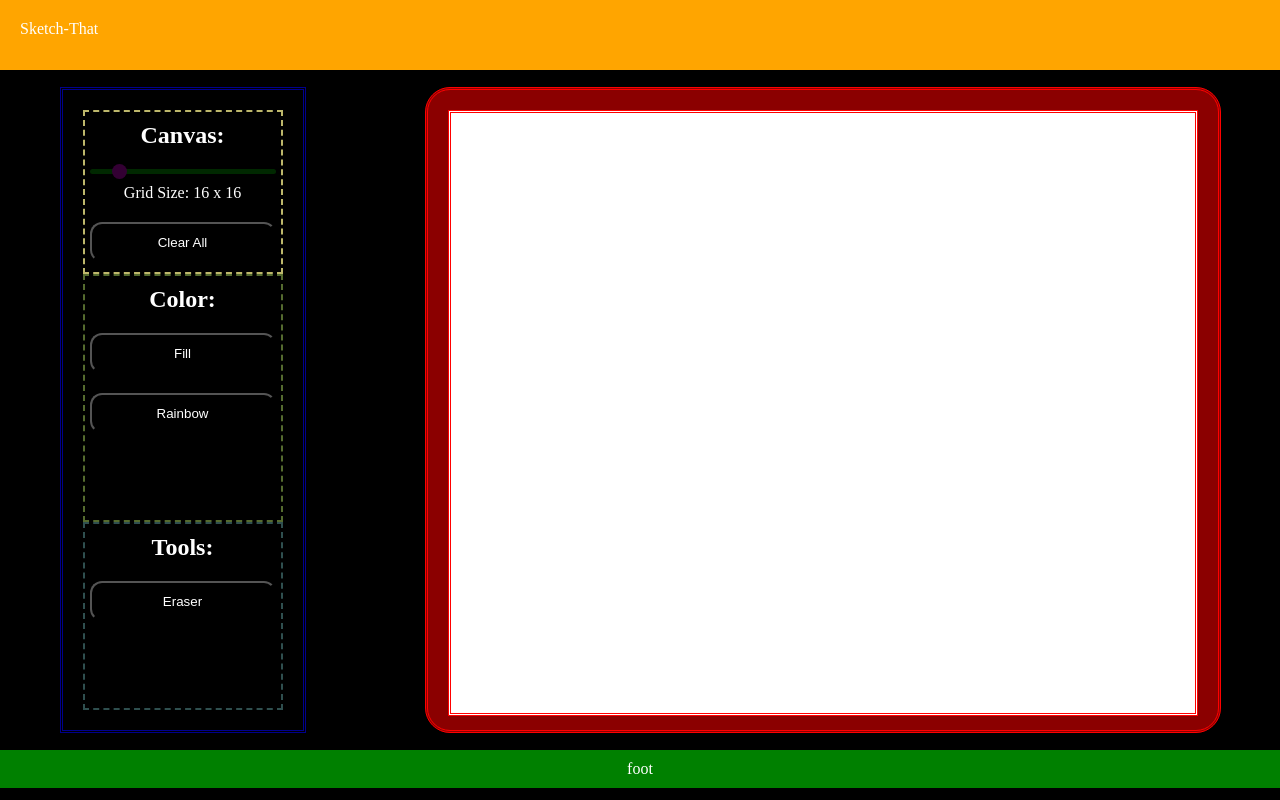
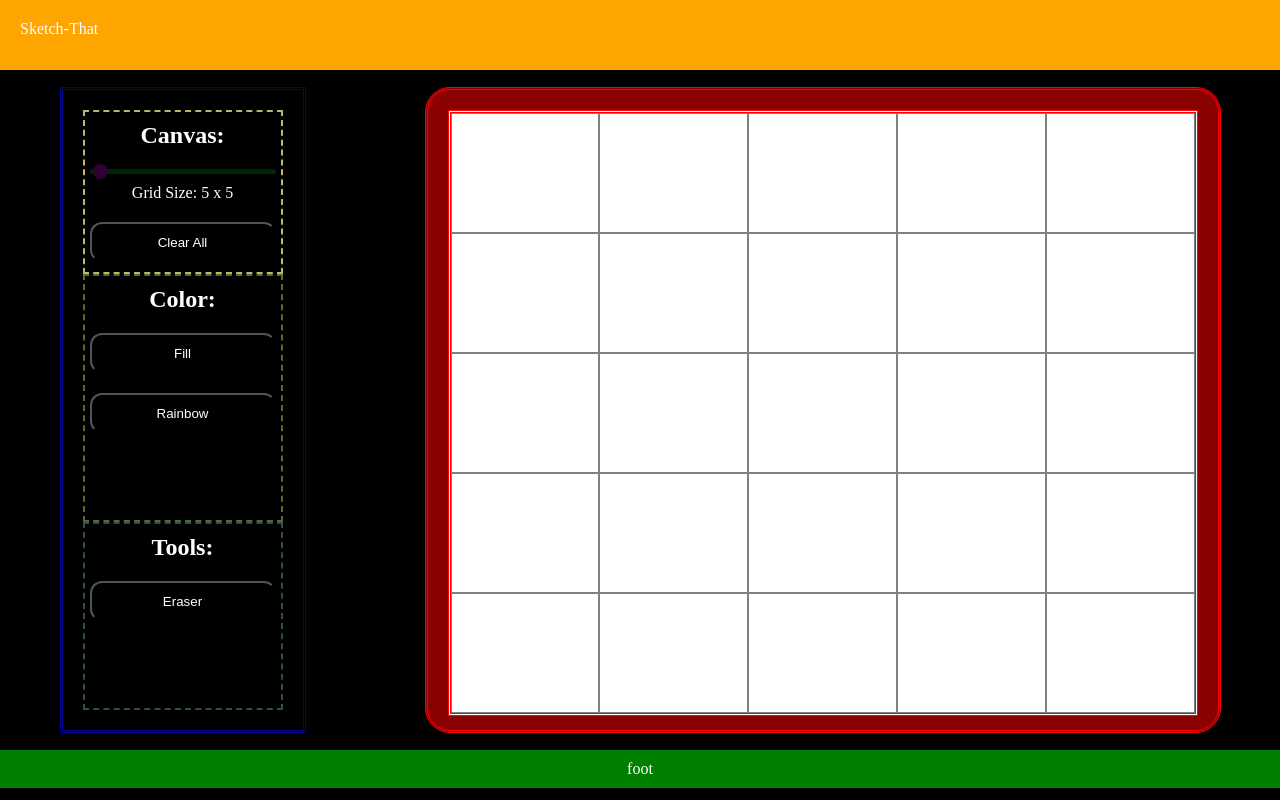
Before and after one commit to voidalgorthm/etch-a-sketch, a plain HTML site: page index.html in a window 1280 px wide. Drawn offline with Linux system fonts and the light colour scheme.

Commit message:
feat: add function to showcase slider sizing the entire canvas

```diff
--- a/index.html
+++ b/index.html
@@ -18,8 +18,8 @@
                 <div class="control" id="canvas">
                     <p class="label" id="ctrl-canvas-lbl">Canvas:</p>
                     <div id="slider-container">
-                        <input type="range" id="gsize" class="slider" min="3" max="100" value="16">
-                        <p id="gsizetxt">Grid Size: <span class="gval">16</span> x <span class="gval">16</span>
+                        <input type="range" id="gsize" class="slider" min="3" max="100" value="5">
+                        <p id="gsizetxt">Grid Size: <span class="gval">5</span> x <span class="gval">5</span>
                         </p>
                     </div>
                     <button class="button" id="clear">Clear All</button>
--- a/script.js
+++ b/script.js
@@ -9,8 +9,31 @@ const gval = gcontainer.querySelectorAll('span.gval');
 /* canvas */
 const canvas = document.querySelector('.canvas');
 
-gslider.oninput = function(e) {
+let size = gslider.getAttribute('value');
+displayGrid(size);
+
+gslider.oninput = function (e) {
   gval.forEach(val => {
     val.textContent = e.target.value;
   });
+  size = e.target.value;
+  clearGrid();
+  displayGrid(size);
 }
+
+function displayGrid(size) {
+  canvas.style.setProperty('--grid-rows', size);
+  canvas.style.setProperty('--grid-cols', size);
+
+  for (let index = 0; index < (size * size); index++) {
+    let cell = document.createElement('div');
+    canvas.appendChild(cell).className = "grid-cell";
+  };
+};
+
+function clearGrid() {
+  let display = canvas.querySelectorAll('.grid-cell');
+  display.forEach(box => {
+    box.remove();
+  });
+}
--- a/style.css
+++ b/style.css
@@ -151,4 +151,12 @@
   background-color: white;
   border: 3px double red;
   height: 600px;
+  display: grid;
+  grid-template-rows: repeat(var(--grid-rows), 1fr);
+  grid-template-columns: repeat(var(--grid-cols), 1fr);
 }
+
+.grid-cell {
+  background-color: inherit;
+  border: 1px solid grey
+}
```
